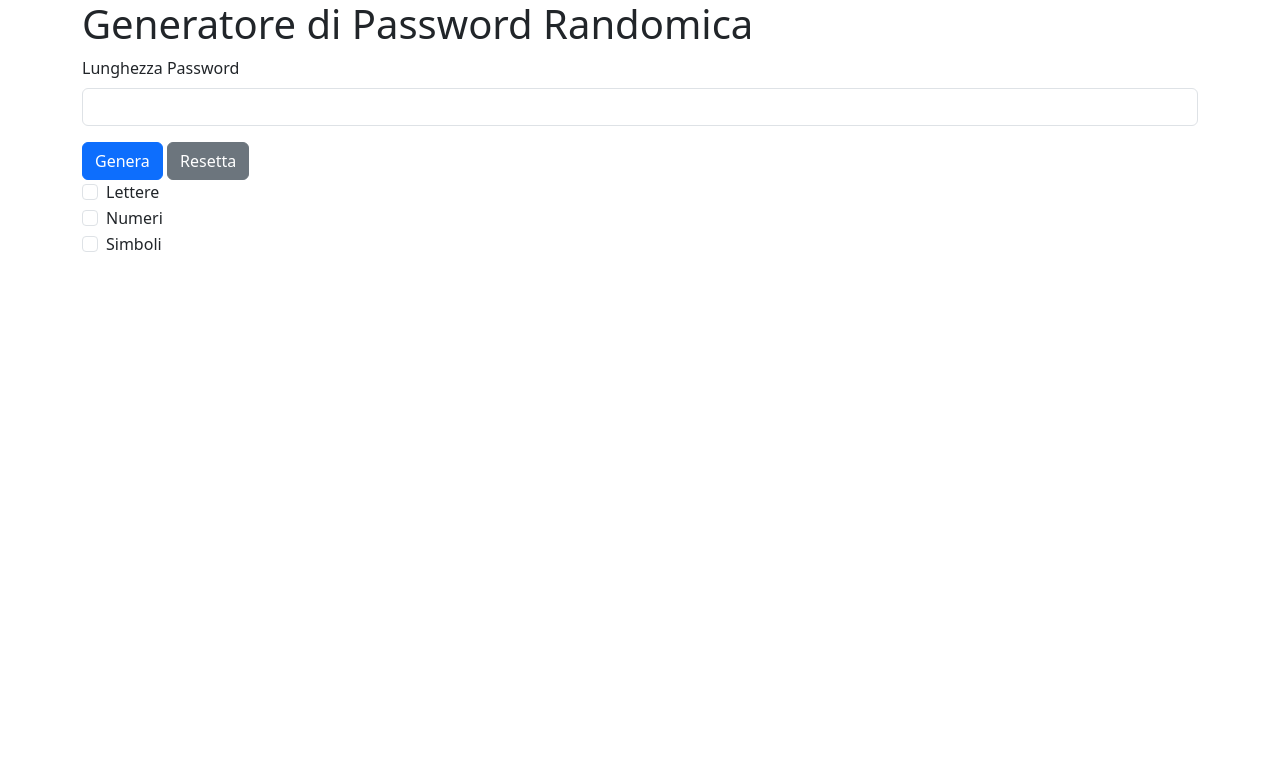
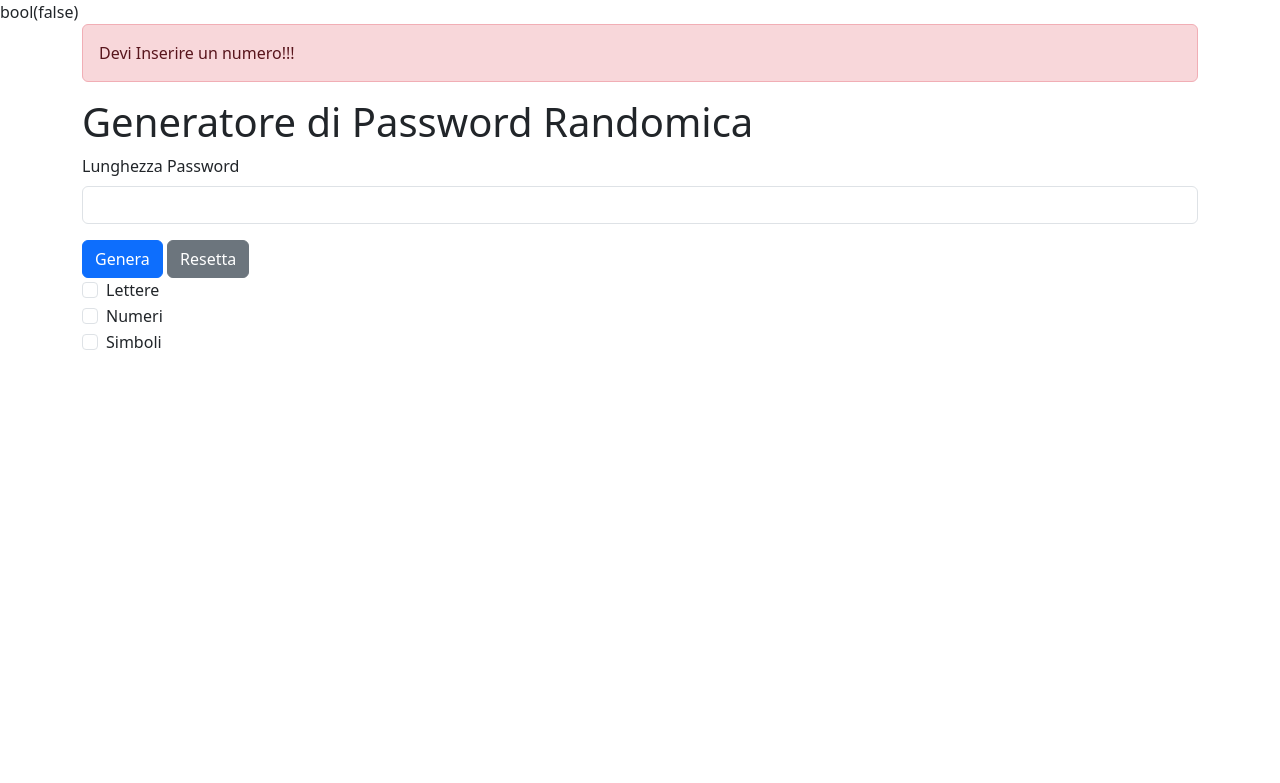
Before and after one commit to LambertoNeri/php-strong-password-generator, a PHP site: page / in a window 1280 px wide. Shown: the top 783 px of the page. Run offline with PHP 8.4, Linux system fonts and the light colour scheme.

Commit message:
add (all) checks for wrong imputs

```diff
--- a/index.php
+++ b/index.php
@@ -12,12 +12,17 @@
 	<script src="https://cdn.jsdelivr.net/npm/bootstrap@5.3.0/dist/js/bootstrap.bundle.min.js"
 		integrity="sha384-geWF76RCwLtnZ8qwWowPQNguL3RmwHVBC9FhGdlKrxdiJJigb/j/68SIy3Te4Bkz" crossorigin="anonymous"
 		defer></script>
+	<link rel="stylesheet" href="style.css">
 </head>
 <body>
 	<div class="container"><?php
-		if ($password) { ?>
+		if (is_numeric($password)) { ?>
 			<div class="alert alert-<?= $is_password_valid ? 'success' : 'danger' ?>" role="alert">
 				<?= $message ?>
+			</div><?php
+		} else { ?>
+			<div class="alert alert-danger" role="alert">
+				Devi Inserire un numero!!!
 			</div><?php
 		} ?>
 
@@ -51,35 +56,33 @@
 				</label>
 			</div>
 		</form>
-
+		<?php if (is_numeric($password) && ($chars_numbers == 1 Or $chars_letters == 1 Or $chars_symbols == 1 )) { ?>
 			<div class="password-generator">
 				<?php
 					if (is_numeric($password) && $chars_symbols == '1' && $chars_numbers == '1' && $chars_letters == '1') {
-					?> <span>La tua password è <span style="color: red"><?php echo random_password_all($password)?></span> </span> <?php
+						?> <span>La tua password è : </span><span style="color: red"><?php echo random_password_all($password)?></span> <?php
 					}
 					else if(is_numeric($password) && $chars_symbols == '1' && $chars_numbers == '1') {
-					?> <span>La tua password è <span style="color: red"><?php echo random_password_symbols_and_numbers($password)?></span> </span> <?php
+						?> <span>La tua password è : </span><span style="color: red"><?php echo random_password_symbols_and_numbers($password)?></span> <?php
 					}
 					else  if(is_numeric($password) && $chars_numbers == '1' && $chars_letters == '1') {
-					?> <span>La tua password è <span style="color: red"><?php echo random_password_numbers_and_letters($password)?></span> </span> <?php
+						?> <span>La tua password è : </span><span style="color: red"><?php echo random_password_numbers_and_letters($password)?></span> <?php
 					}
 					else  if(is_numeric($password) && $chars_symbols == '1' && $chars_letters == '1') {
-					?> <span>La tua password è <span style="color: red"><?php echo random_password_symbols_and_letters($password)?></span> </span> <?php
+						?> <span>La tua password è : </span><span style="color: red"><?php echo random_password_symbols_and_letters($password)?></span> <?php
 					}
 					else if(is_numeric($password) && $chars_numbers == '1') {
-					?> <span>La tua password è <span style="color: red"><?php echo random_password_numbers($password)?></span> </span> <?php
+						?> <span>La tua password è : </span><span style="color: red"><?php echo random_password_numbers($password)?></span> <?php
 					}
 					else if(is_numeric($password) && $chars_letters == '1') {
-					?> <span>La tua password è <span style="color: red"><?php echo random_password_letters($password)?></span> </span> <?php
+						?> <span>La tua password è : </span><span style="color: red"><?php echo random_password_letters($password)?></span> <?php
 					}
 					else if(is_numeric($password) && $chars_symbols == '1') {
-					?> <span>La tua password è <span style="color: red"><?php echo random_password_symbols($password)?></span> </span> <?php
+						?> <span>La tua password è : </span><span style="color: red"><?php echo random_password_symbols($password)?></span> <?php
 					}
-
-
-
 				?>
-		</div>
+			</div> <?php
+		} ?>
 	</div>
 </body>
 </html>
--- a/logic.php
+++ b/logic.php
@@ -4,14 +4,25 @@ $chars_numbers = $_GET['chars-numbers'] ?? false;
 $chars_letters = $_GET['chars-letters'] ?? false;
 $chars_symbols = $_GET['chars-symbols'] ?? false;
 
+var_dump($password);
+
 if ($password) {
 
-	if (is_numeric($password)) {
+	if (is_numeric($password) && ($chars_numbers == 1 Or $chars_letters == 1 Or $chars_symbols == 1 )) {
 		$is_password_valid = true;
 		$message = 'La password di' . ' ' . $password . ' ' . 'caratteri è stata generata' ;
-	} else {
+	} else if ($chars_numbers == 0 && $chars_letters == 0 && $chars_symbols == 0 ) {
 		$is_password_valid = false;
-		$message = 'Email non valida. Inserirne un\'altra';
+		$message = 'Devi selezionare almeno un checkbox';
+	} else if (is_numeric($password)) {
+		$is_password_valid = false;
+		$message = 'Perfavore usa solo numeri';
+	} else if ($password == '' && ($chars_numbers == 1 Or $chars_letters == 1 Or $chars_symbols == 1 ) ) {
+		$is_password_valid = false;
+		$message = 'Inserire almeno un numero in "Lunghezza Password"';
+	} else if ($password == false) {
+		$is_password_valid = false;
+		$message = 'Inserire almeno un numero in "Lunghezza Password"';
 	}
 };
 
--- a/style.css
+++ b/style.css
@@ -3,3 +3,21 @@
     margin-inline: auto;
     margin-top: 5rem;
 }
+
+.password-generator {
+    display: flex;
+    justify-content: center;
+    align-items: center;
+    flex-direction: column;
+    max-width: 400px;
+    margin-inline: auto;
+    background-color: rgb(245, 245, 245);
+    border: 1px solid black;
+    border-radius: 5px;
+    min-height: 200px;
+    padding-inline: 5rem;
+    text-align: center;
+    gap: 1rem;
+    flex-wrap:nowrap;
+    word-break: break-all;
+}
```
Lines whose indentation alone changed are shown as unchanged.
